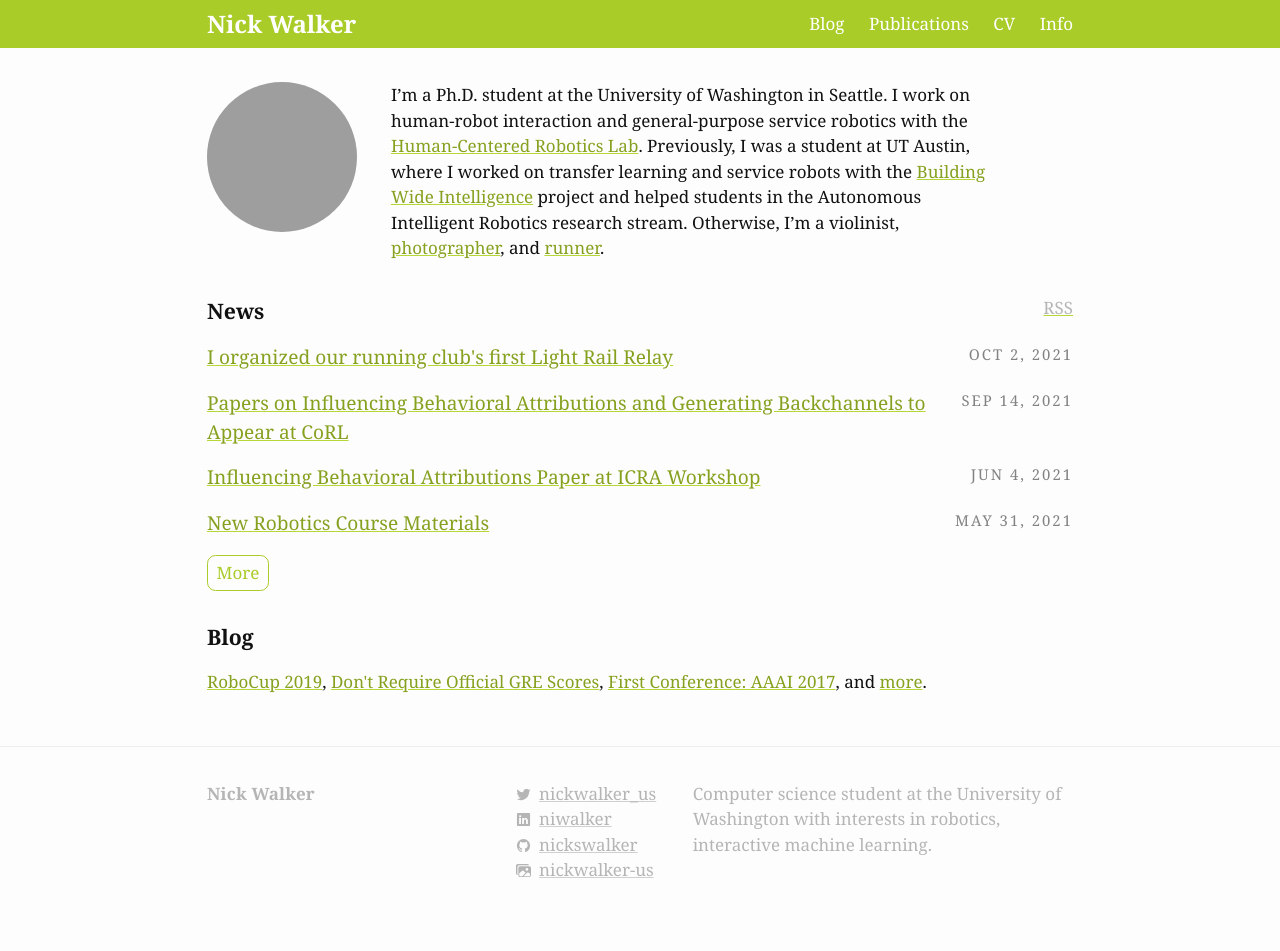
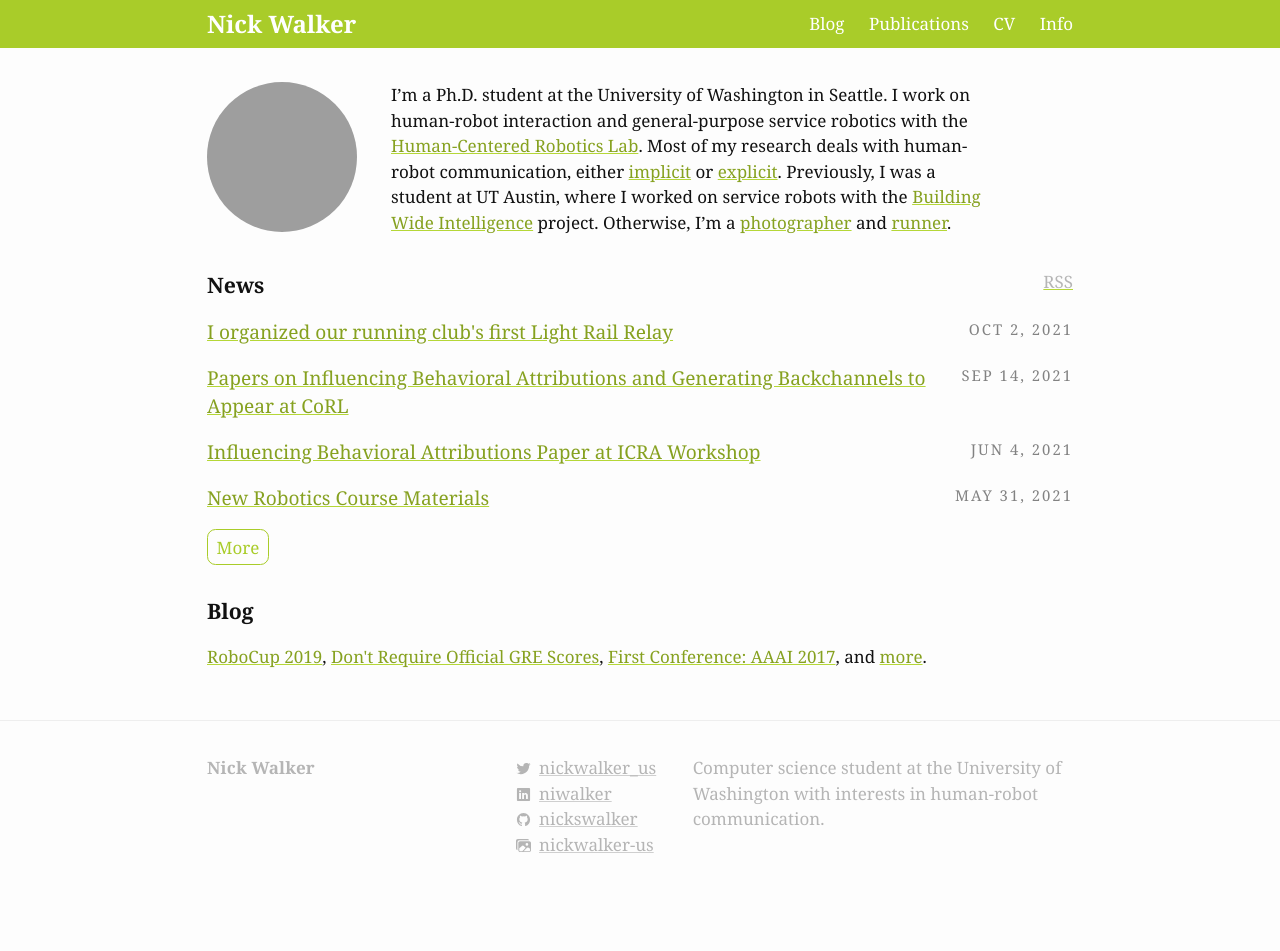
Before and after one commit to nickswalker/nickwalker.us, a Jekyll site: the page built from pages/index.md, in a window 1280 px wide. Built offline with Jekyll 4.4.1, drawn with Linux system fonts in a browser that asks for light colours; nearby versions of some CDN libraries; some web fonts are replaced; after the commit the page ends 925 px from its top, so only the background shows below that; grey boxes are pictures that could not be loaded.

Commit message:
Update some bio text to reflect current interests

```diff
--- a/_config.yml
+++ b/_config.yml
@@ -2,7 +2,7 @@
 first_last_name: Nick Walker
 email: nick@nickwalker.us
 description: > # this means to ignore newlines until "baseurl:"
-  Computer science student at the University of Washington with interests in robotics, interactive machine learning.
+  Computer science student at the University of Washington with interests in human-robot communication.
 baseurl: "" # Subpath, in my case, root
 url: "https://nickwalker.us" # includes protocol
 
--- a/pages/index.md
+++ b/pages/index.md
@@ -1,5 +1,5 @@
 ---
 layout: home
-bio: I'm a Ph.D. student at the University of Washington in Seattle. I work on human-robot interaction and general-purpose service robotics with the [Human-Centered Robotics Lab](https://hcrlab.cs.washington.edu). Previously, I was a student at UT Austin, where I worked on transfer learning and service robots with the [Building Wide Intelligence](http://www.cs.utexas.edu/~larg/bwi_web/) project and helped students in the Autonomous Intelligent Robotics research stream. Otherwise, I'm a violinist, [photographer](https://flickr.com/photos/nickwalker-us), and [runner](https://www.strava.com/athletes/35387878).
+bio: I'm a Ph.D. student at the University of Washington in Seattle. I work on human-robot interaction and general-purpose service robotics with the [Human-Centered Robotics Lab](https://hcrlab.cs.washington.edu). Most of my research deals with human-robot communication, either [implicit](https://nickwalker.us/publications/walker2021attributions) or [explicit](https://nickwalker.us/publications/jiang2019icaps). Previously, I was a student at UT Austin, where I worked on service robots with the [Building Wide Intelligence](http://www.cs.utexas.edu/~larg/bwi_web/) project. Otherwise, I'm a [photographer](https://flickr.com/photos/nickwalker-us) and [runner](https://www.strava.com/athletes/35387878).
 permalink: index.html
 ---
```
